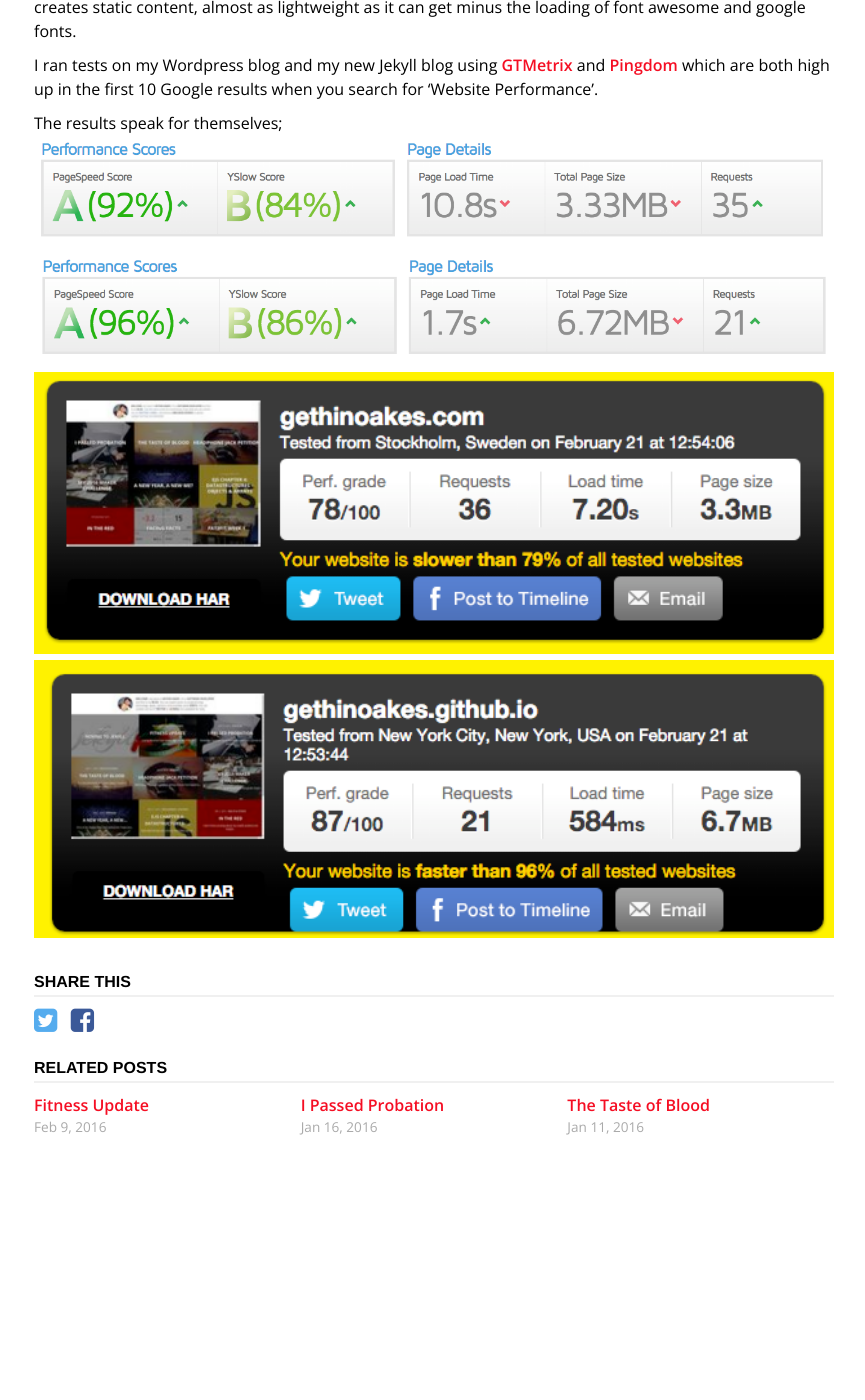
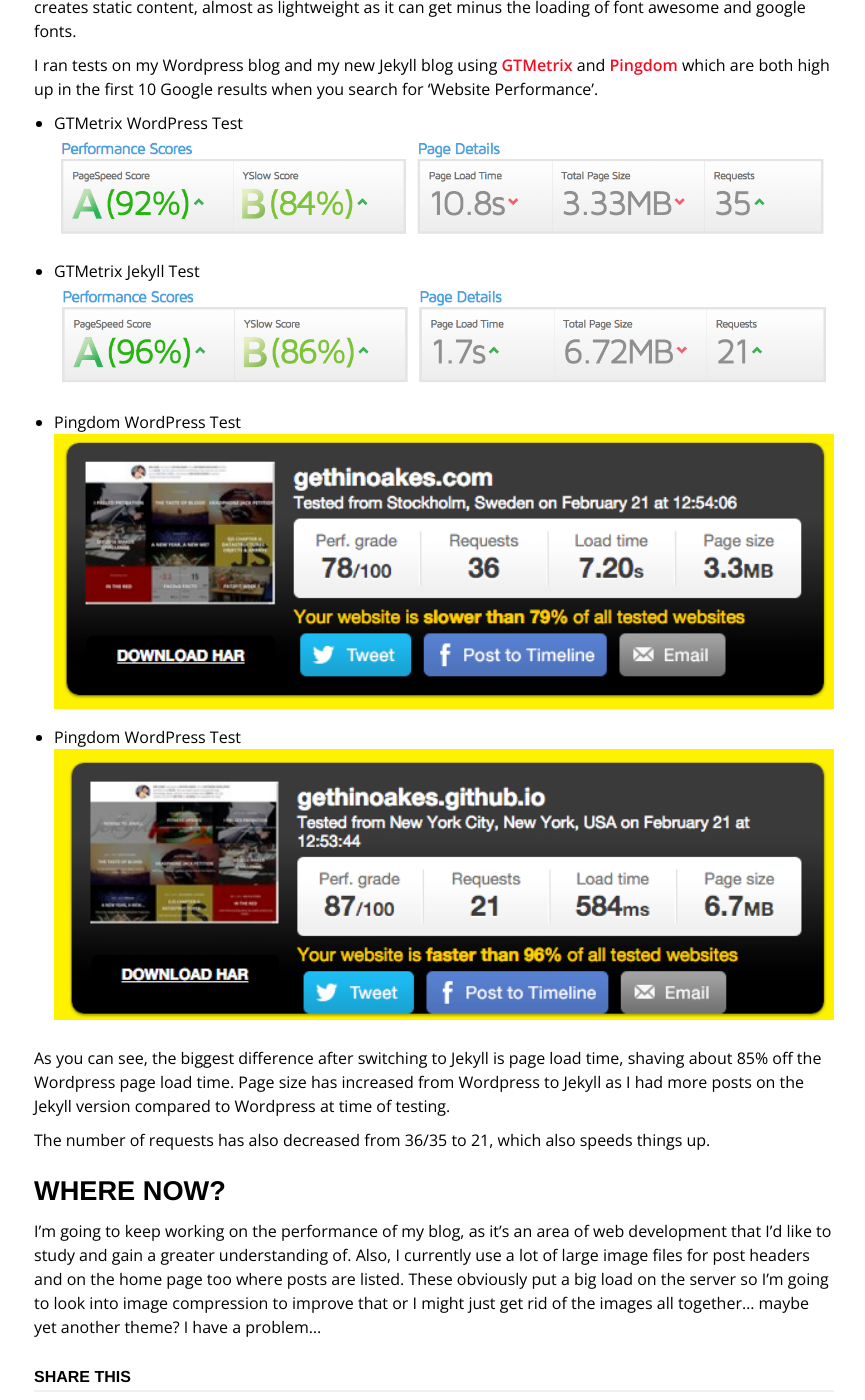
Before and after one commit to gethinoakes/gethinoakes.github.io, a Jekyll site: the page built from _posts/2016-02-14-moving-to-jekyll.md, in a window 1280 px wide and 1400 px high, scrolled down 910 px. Shown: the whole window, without its empty margins (206-1071 px from the left). Built offline with Jekyll 4.4.1, drawn with Linux system fonts in a browser that asks for light colours; nearby versions of some CDN libraries; comment, search, counter and statistics services are not loaded; before the commit the page ends 2123 px from its top, so only the background shows below that.

Commit message:
Updated Jekyll Post

```diff
--- a/_posts/2016-02-14-moving-to-jekyll.md
+++ b/_posts/2016-02-14-moving-to-jekyll.md
@@ -7,7 +7,7 @@
 tags: [jekyll, github, blog, wordpress, static]
 ---
 
-Keeping in line with my apparent inability to stand still with this blog, I've decided to move it from [Wordpress](https://wordpress.org/) to [Jekyll](https://jekyllrb.com/).
+Keeping in line with my apparent inability to stand still with this blog, I've decided to move it from [Wordpress](https://wordpress.org/){:target="_blank"} to [Jekyll](https://jekyllrb.com/){:target="_blank"}.
 
 Wordpress is web software primarily used to create blogs, although it can pretty much power any type of website these days. Jekyll is a creation from the folks at Github, and it is meant as a tool to create static websites rather than rely on backend code and databases (which is one of the benefits).
 
@@ -24,10 +24,23 @@
 ### Speed
 As great as Wordpress is, it does come with a lot of dependencies that my blog simply doesn't need. Jekyll creates static content, almost as lightweight as it can get minus the loading of font awesome and google fonts.
 
-I ran tests on my Wordpress blog and my new Jekyll blog using [GTMetrix]() and [Pingdom]() which are both high up in the first 10 Google results when you search for 'Website Performance'.
+I ran tests on my Wordpress blog and my new Jekyll blog using [GTMetrix](https://gtmetrix.com/){:target="_blank"} and [Pingdom](http://tools.pingdom.com/fpt/){:target="_blank"} which are both high up in the first 10 Google results when you search for 'Website Performance'.
 
-The results speak for themselves;
+- GTMetrix WordPress Test
 ![GTMetrix WordPress Test](/img/posts/performance_wordpress1.png)
+
+- GTMetrix Jekyll Test
 ![GTMetrix Jekyll Test](/img/posts/performance_jekyll1.png)
+
+- Pingdom WordPress Test
 ![Pingdom WordPress Test](/img/posts/performance_wordpress2.png)
+
+- Pingdom WordPress Test
 ![Pingdom Jekyll Test](/img/posts/performance_jekyll2.png)
+
+As you can see, the biggest difference after switching to Jekyll is page load time, shaving about 85% off the Wordpress page load time. Page size has increased from Wordpress to Jekyll as I had more posts on the Jekyll version compared to Wordpress at time of testing.
+
+The number of requests has also decreased from 36/35 to 21, which also speeds things up.
+
+## Where Now?
+I'm going to keep working on the performance of my blog, as it's an area of web development that I'd like to study and gain a greater understanding of. Also, I currently use a lot of large image files for post headers and on the home page too where posts are listed. These obviously put a big load on the server so I'm going to look into image compression to improve that or I might just get rid of the images all together... maybe yet another theme? I have a problem...
```
